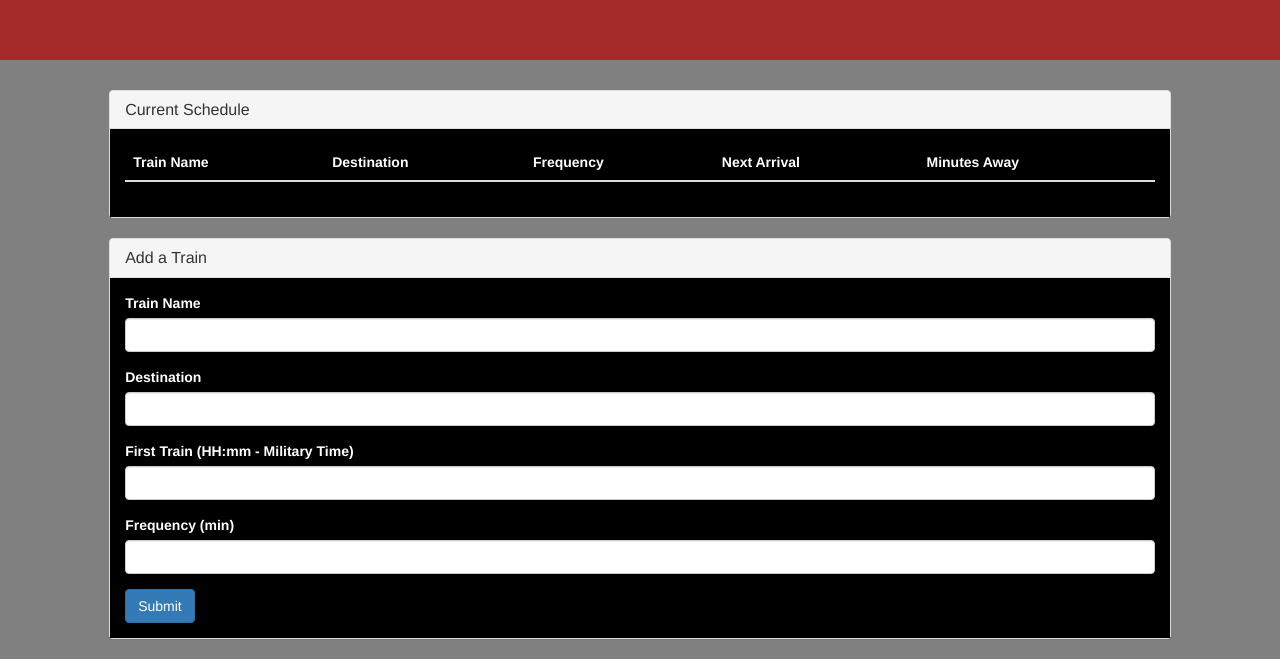
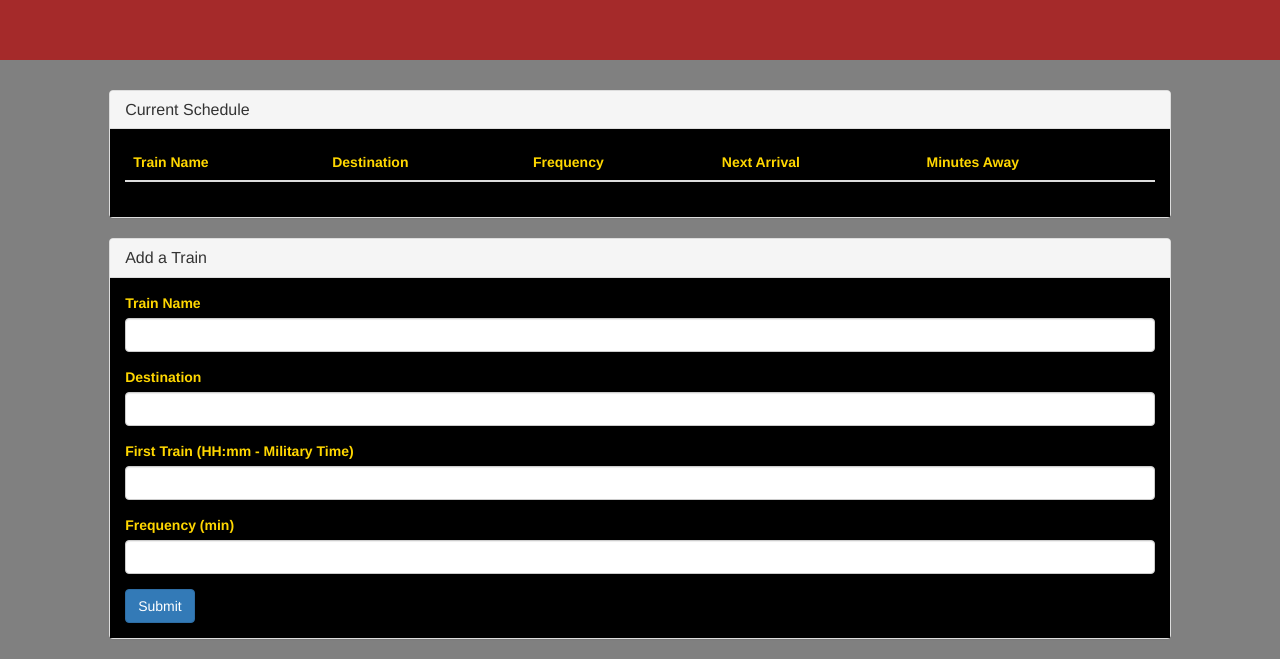
Before and after one commit to crdunn/train_schedule, a plain HTML site: page index.html in a window 1280 px wide. Shown: the part 180-839 px from the top of the page. Drawn offline with nearby package versions, Linux system fonts and the light colour scheme; no server answers.

Commit message:
more colors

```diff
--- a/style.css
+++ b/style.css
@@ -9,5 +9,5 @@ body {
 
 .panel-body{
 	background-color: black;
-	color: white;
+	color: gold;
 }
```
Also changed, not shown: javascript.js (+5 -4 lines).
